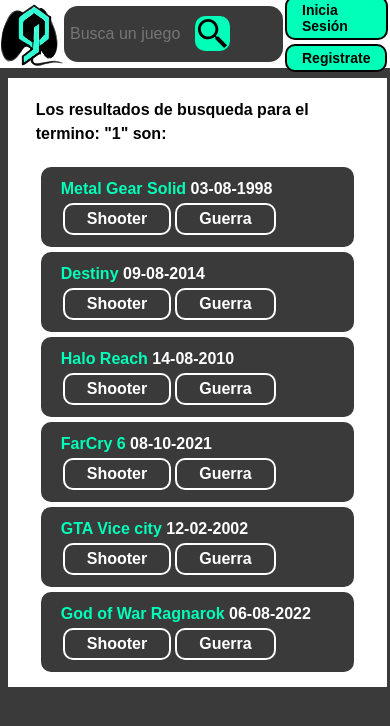
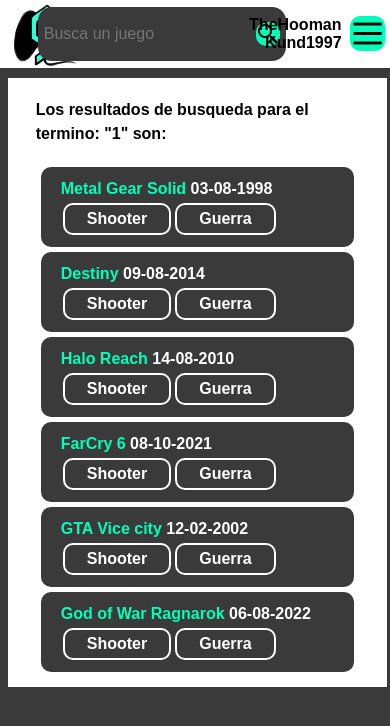
Before and after one commit to Baorozcoc/GameStack_Frontend, a Vue app: page /search/1 in a window 390 px wide. Shown: the top 726 px of the page. Built offline with nearby package versions, Linux system fonts and the light colour scheme.

Commit message:
Barra de navegación mejorada
Barra de nav mejorada

```diff
--- a/src/App.vue
+++ b/src/App.vue
@@ -7,9 +7,10 @@
     <header class="head">
       <div class="wrapper">
         <RouterLink to="/"
-          ><img src="./assets/GameStackMini.png" class="logo"/>
-          <img src="./assets/GSMini.png" class="logo2"/>
+          ><img src="./assets/GameStackMini.png" class="logo" />
+          <img src="./assets/GSMini.png" class="logo2" />
         </RouterLink>
+        <div class="searchdiv">
           <input
             type="text"
             placeholder="Busca un juego"
@@ -17,8 +18,15 @@
             v-model="Busqueda"
             @keyup.enter="Buscar()"
           />
-        <img src="./assets/search.svg" class="searchButton" @click="Buscar()"/>
-        <div v-if="$MyUserID == ''">
+          <div class="searchButtonExt">
+            <img
+              src="./assets/search.svg"
+              class="searchButton"
+              @click="Buscar()"
+            />
+          </div>
+        </div>
+        <div v-if="$MyUserID == ''" class="buttons">
           <RouterLink to="/login"
             ><a class="Button">Inicia Sesión</a></RouterLink
           >
@@ -29,8 +37,12 @@
         <div v-else class="username" @click="RedirectUser()">
           <div class="greenB"></div>
           {{ $MyUserName }}
-          <img src="./assets/menu.png" class="menuButton" @click="Menu()"/>
+          <img src="./assets/menu.png" class="menuButton" @click="Menu()" />
         </div>
+      </div>
+      <div id="menu">
+        <div class="option">Configuración</div>
+        <div class="option">Cerrar Sesión</div>
       </div>
     </header>
     <div class="Content">
@@ -64,9 +76,13 @@
         })
         .catch((err) => {});*/
     },
-    Menu: function(){
-      this.$MyUserName= "baorozcoc";
+    Menu: function () {
+      if (document.getElementById("menu").style.visibility == "hidden") {
+        document.getElementById("menu").style.visibility = "visible";
+      } else {
+        document.getElementById("menu").style.visibility = "hidden";
       }
+    },
   },
 };
 </script>
@@ -98,25 +114,38 @@
   width: 100%;
   height: 89vh;
 }
+.searchdiv {
+  width: 30vw;
+  display: flex;
+  justify-content: center;
+  align-items: center;
+}
 .search {
   padding: 6px;
   font-size: 16px;
-  height: 65%;
-  width: 40vw;
+  height: 5vh;
+  width: 85%;
   border-width: 0px;
-  border-color: #cccccc;
   background-color: #3a3a3a;
   color: #fefefe;
-  border-style: solid;
-  border-radius: 14px;
+  border-radius: 14px 0px 0px 14px;
+  display: inline;
 }
 .searchButton {
-  position: absolute;
-  left: 63%;
   background-color: #00ffb9;
   border-radius: 10px;
   width: 35px;
   cursor: pointer;
+}
+.searchButtonExt {
+  height: 5vh;
+  background-color: #3a3a3a;
+  border-radius: 0px 14px 14px 0px;
+  padding: 6px;
+  width: 15%;
+  display: inline-flex;
+  justify-content: end;
+  align-items: center;
 }
 .menuButton {
   background-color: #00ffb9;
@@ -137,7 +166,7 @@
   transition: all 0.2s ease-in-out;
   -webkit-transition: all 0.2s ease-in-out;
   height: 8vh1;
-  display:none;
+  display: none;
 }
 .logo2:hover {
   transform: scale(0.9);
@@ -186,13 +215,26 @@
   align-items: center;
   min-width: 300px;
   max-width: 350px;
-  cursor:pointer;
+  cursor: pointer;
 }
-@media screen and (max-width: 1200px) {
-  .searchButton{
-    left:60%;
-    //width:300px;
+#menu {
+  width: 200px;
+  background-color: white;
+  height: 120px;
+  position: absolute;
+  right: 0px;
+  visibility: hidden;
 }
+.option {
+  font-size: 20px;
+  font-family: Arial;
+  font-weight: 500;
+  text-align: center;
+  margin: 3px 0px;
+}
+.option:hover {
+  background-color: #00ffb9;
+  cursor: pointer;
 }
 @media screen and (max-width: 800px) {
   .username {
@@ -200,30 +242,35 @@
     min-width: 180px;
     margin-left: 10px;
   }
-  .searchButton{
-    left:50%;
-  }
-  .search{
-    width:300px;
+  .search {
+    width: 300px;
   }
   .greenB {
-    display:none;
+    display: none;
   }
-  .logo{
-    display:none;
+  .logo {
+    display: none;
   }
-  .logo2{
-    display:block;
+  .logo2 {
+    display: block;
   }
 }
 @media screen and (max-width: 660px) {
-  .Button{
+  .Button {
     font-size: 14px;
-    margin:2px;
+    margin: 2px;
     padding: 4px 15px;
   }
-  .username{
-    font-size: 20px;
+  .username {
+    max-width: 120px;
+    min-width: 20px;
+    font-size: 16px;
+    text-align: end;
+    text-overflow: ellipsis;
+  }
+  .buttons {
+    display: flex;
+    flex-direction: column;
   }
 }
 </style>
--- a/src/main.js
+++ b/src/main.js
@@ -3,8 +3,8 @@
 import router from "./router";
 
 const app = createApp(App);
-app.config.globalProperties.$MyUserID = '';
-app.config.globalProperties.$MyUserName = 'KudKun';
+app.config.globalProperties.$MyUserID = '0';
+app.config.globalProperties.$MyUserName = 'TheHooman Kund1997';
 
 app.use(router);
 
--- a/src/views/Home.vue
+++ b/src/views/Home.vue
@@ -66,7 +66,7 @@
           ><img :src="GetImage(index)" alt="Juego" class="listP" />
         </RouterLink>
       </div>
-      <div class="Button" @click="getAllGames()" > "GetAG" </div>
+      <div class="Button" @click="getAllGames()">"GetAG"</div>
     </div>
     <!--RouterLink to="/request"
       ><button class="Button2">Vista Especial</button></RouterLink
@@ -296,21 +296,21 @@
                     score
                   }
                 }`,
-                variables: {}
+        variables: {},
       });
-
       var config = {
-            method: 'post',
-            url: 'https://gamestack-proxy-e3wbalmwuq-uc.a.run.app/',
+        method: "post",
+        url: "https://gamestack-proxy-e3wbalmwuq-uc.a.run.app/",
         headers: {
-              'Authorization': 'eyJhbGciOiJIUzI1NiIsInR5cCI6IkpXVCJ9.eyJzdWIiOiIxMjM0NTY3ODkwIiwibmFtZSI6IkpvaG4gRG9lIiwiaWF0IjoxNTE2MjM5MDIyfQ.mmpC2AD3ORWf7D1YGfaNoCiAjIWabm8ET6rJpy1iTIU',
-              'Content-Type': 'application/json'
+          Authorization:
+            "eyJhbGciOiJIUzI1NiIsInR5cCI6IkpXVCJ9.eyJzdWIiOiIxMjM0NTY3ODkwIiwibmFtZSI6IkpvaG4gRG9lIiwiaWF0IjoxNTE2MjM5MDIyfQ.mmpC2AD3ORWf7D1YGfaNoCiAjIWabm8ET6rJpy1iTIU",
+          "Content-Type": "application/json",
         },
-          data : data
+        data: data,
       };
-        const r = await axios(config)
-        console.log(r,"respuesta");
-        this.videojuegos = r.data.data.getAllVideogames
+      const r = await axios(config);
+      console.log(r, "respuesta");
+      this.videojuegos = r.data.data.getAllVideogames;
 
       //////////////////
       axios(config)
@@ -322,14 +322,12 @@
           //  vm.push(l[i])
           //}
           //console.log(this.videojuegos);
-            console.log(/*JSON.parse*/(response.data.data.getAllVideogames));
+          console.log(/*JSON.parse*/ response.data.data.getAllVideogames);
         })
         .catch(function (error) {
           console.log(error);
         });
       ///////////////
-
-
     },
   },
   //mounted() {
--- a/vite.config.js
+++ b/vite.config.js
@@ -3,12 +3,12 @@
 import { defineConfig } from "vite";
 import vue from "@vitejs/plugin-vue";
 import vueJsx from "@vitejs/plugin-vue-jsx";
-//import mkcert from "vite-plugin-mkcert";
+import mkcert from "vite-plugin-mkcert";
 
 // https://vitejs.dev/config/
 export default defineConfig({
-  plugins: [vue(), vueJsx()],
-  //plugins: [vue(), vueJsx(), mkcert()],
+  //plugins: [vue(), vueJsx()],
+  plugins: [vue(), vueJsx(), mkcert()],
   server: { https: true },
   resolve: {
     alias: {
```
Lines whose indentation alone changed are shown as unchanged.
